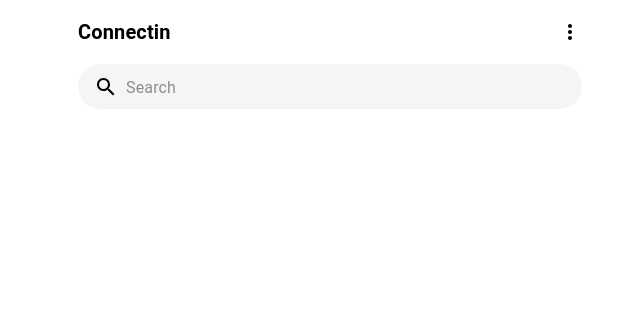
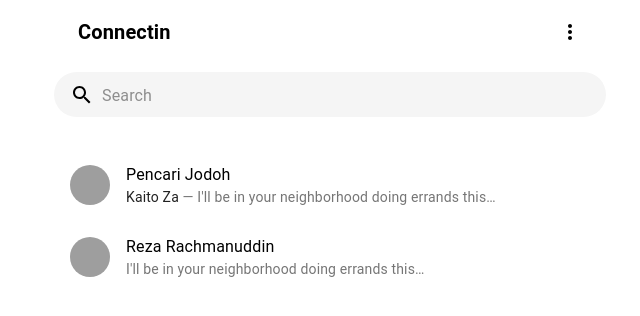
Before and after one commit to retry19/connectin-chat-app, a React (Create React App) app: page / in a window 1280 px wide. Shown: the top 316 px of the page, without its empty margins (310-950 px from the left). Built offline with nearby package versions, Linux system fonts and the light colour scheme; grey boxes are pictures that could not be loaded.

Commit message:
feat: add chat-list component

```diff
--- /dev/null
+++ b/src/components/ChatList.js
@@ -0,0 +1,62 @@
+import {
+  Avatar,
+  Container,
+  List,
+  ListItem,
+  ListItemAvatar,
+  ListItemText,
+  makeStyles,
+  Typography,
+} from '@material-ui/core';
+
+const useStyles = makeStyles((theme) => ({
+  container: {
+    marginTop: theme.spacing(3),
+  },
+  inline: {
+    display: 'inline',
+  },
+}));
+
+function ChatList() {
+  const classes = useStyles();
+
+  return (
+    <Container maxWidth="sm" className={classes.container}>
+      <List>
+        <ListItem alignItems="flex-start">
+          <ListItemAvatar>
+            <Avatar alt="Pencari Jodoh" src="/static/images/avatar/1.jpg" />
+          </ListItemAvatar>
+          <ListItemText
+            primary="Pencari Jodoh"
+            secondary={(
+              <>
+                <Typography
+                  component="span"
+                  variant="body2"
+                  className={classes.inline}
+                  color="textPrimary"
+                >
+                  Kaito Za
+                </Typography>
+                {" — I'll be in your neighborhood doing errands this…"}
+              </>
+            )}
+          />
+        </ListItem>
+        <ListItem alignItems="flex-start">
+          <ListItemAvatar>
+            <Avatar alt="Reza Rachmanuddin" src="/static/images/avatar/1.jpg" />
+          </ListItemAvatar>
+          <ListItemText
+            primary="Reza Rachmanuddin"
+            secondary="I'll be in your neighborhood doing errands this…"
+          />
+        </ListItem>
+      </List>
+    </Container>
+  );
+}
+
+export default ChatList;
--- a/src/components/Navbar.js
+++ b/src/components/Navbar.js
@@ -19,7 +19,7 @@ function Navbar() {
   const classes = useStyles();
 
   return (
-    <AppBar position="static" color="transparent" elevation="0">
+    <AppBar position="static" color="inherit" elevation={0}>
       <Container maxWidth="sm">
         <Toolbar>
           <Typography variant="h6" className={classes.title}>
--- a/src/components/SearchBox.js
+++ b/src/components/SearchBox.js
@@ -3,6 +3,7 @@ import { Search } from '@material-ui/icons';
 
 const useStyles = makeStyles((theme) => ({
   search: {
+    marginTop: theme.spacing(1),
     position: 'relative',
     borderRadius: 30,
     backgroundColor: theme.palette.grey['100'],
@@ -11,8 +12,6 @@ const useStyles = makeStyles((theme) => ({
     },
     height: '45px',
     [theme.breakpoints.up('sm')]: {
-      marginLeft: theme.spacing(3),
-      marginRight: theme.spacing(3),
       width: 'auto',
     },
   },
--- a/src/pages/Home.js
+++ b/src/pages/Home.js
@@ -1,3 +1,4 @@
+import ChatList from '../components/ChatList';
 import Navbar from '../components/Navbar';
 import SearchBox from '../components/SearchBox';
 
@@ -7,6 +8,8 @@ export default function Home() {
       <Navbar />
 
       <SearchBox />
+
+      <ChatList />
     </div>
   );
 }
```
Also changed, not shown: .prettierrc.json.
